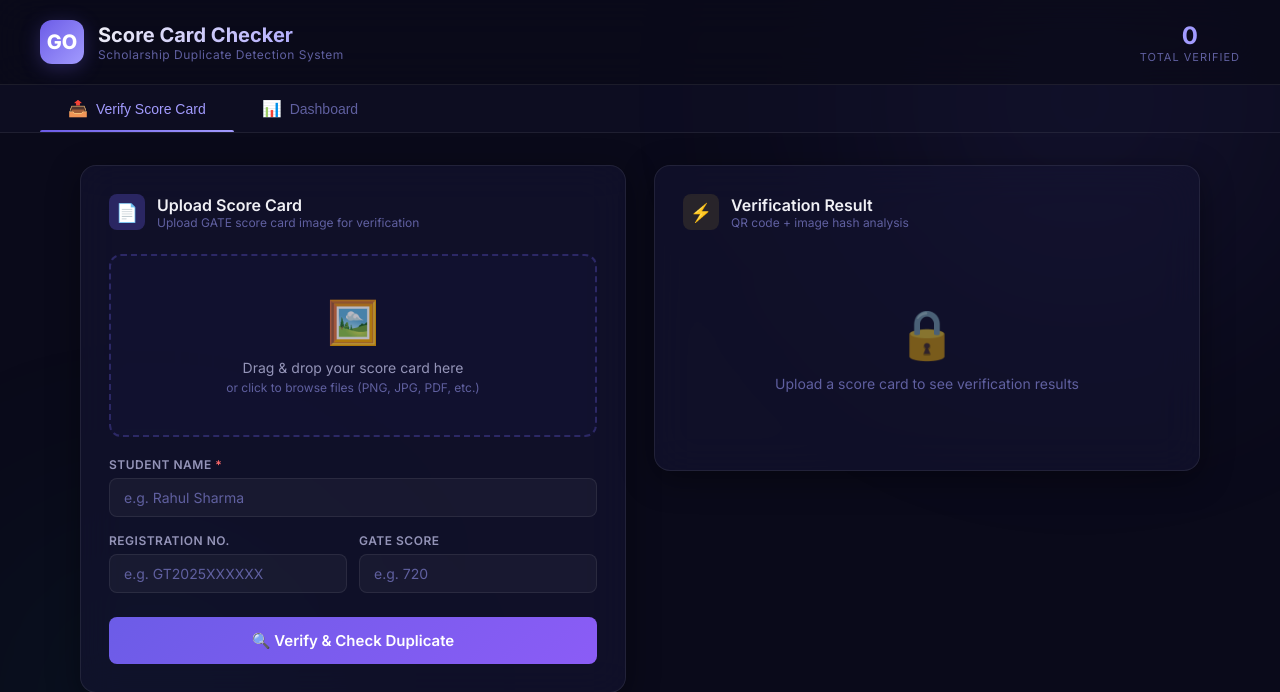
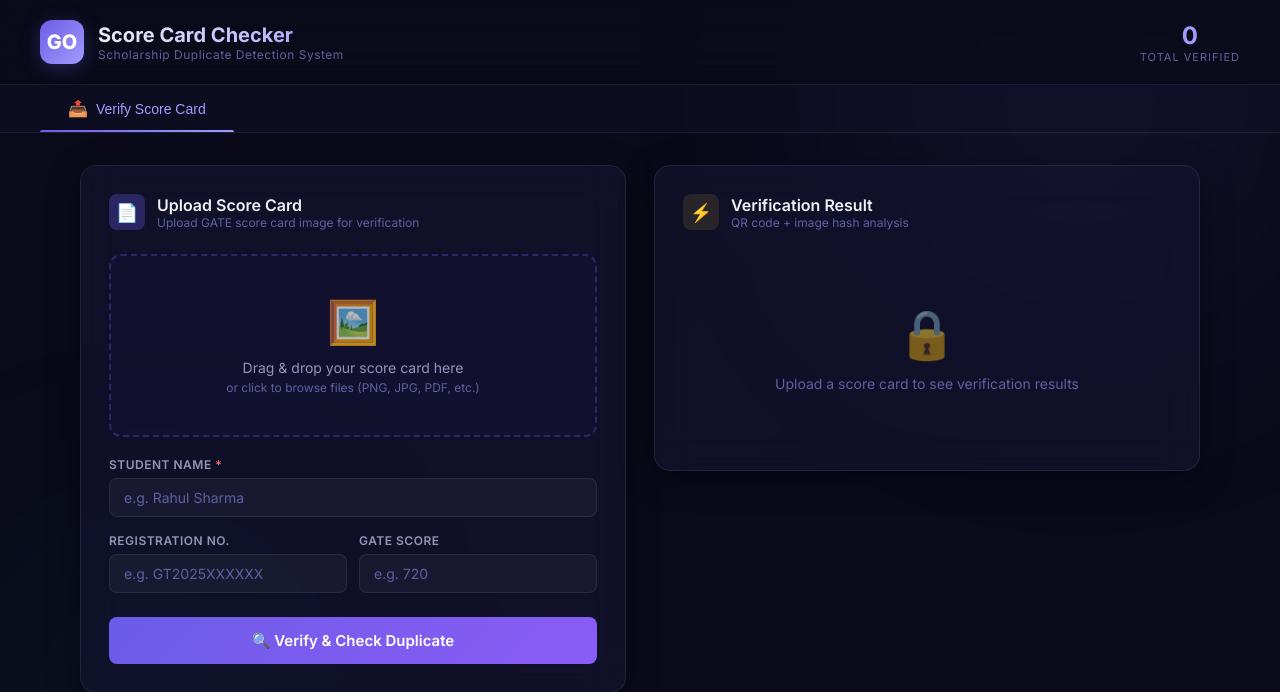
Before and after one commit to prankush-sharma/schalorship-eligiblity, a Flask app: page / in a window 1280 px wide. Shown: the top 692 px of the page. Run offline with Flask 3, Linux system fonts and the light colour scheme; data that the repository does not hold is empty; some libraries are stand-ins or nearby versions.

Commit message:
Hide dashboard tab completely behind easter egg

```diff
--- a/templates/index.html
+++ b/templates/index.html
@@ -35,7 +35,7 @@
         <button class="nav-tab active" data-tab="upload">
             <span class="tab-icon">📤</span> Verify Score Card
         </button>
-        <button class="nav-tab" data-tab="dashboard">
+        <button class="nav-tab" data-tab="dashboard" id="dashTabBtn" style="display: none;">
             <span class="tab-icon">📊</span> Dashboard
         </button>
     </nav>
```
